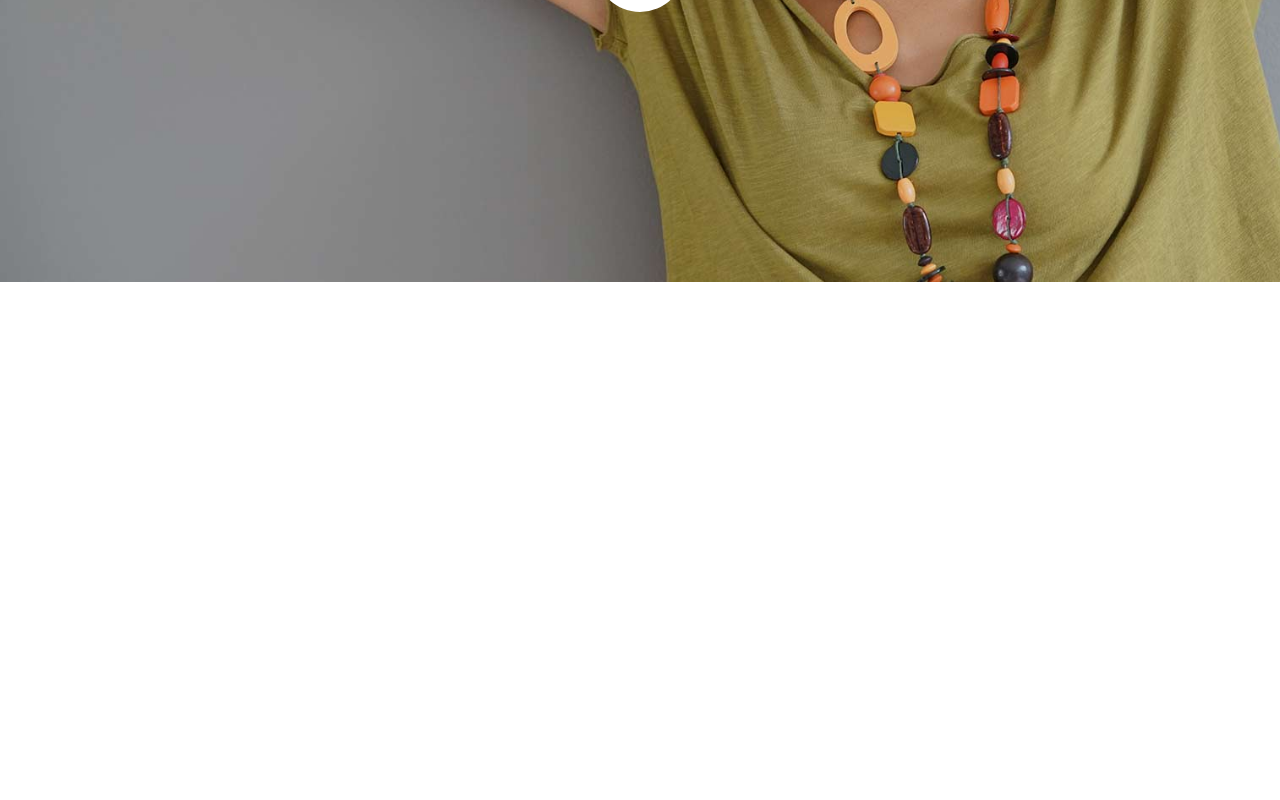
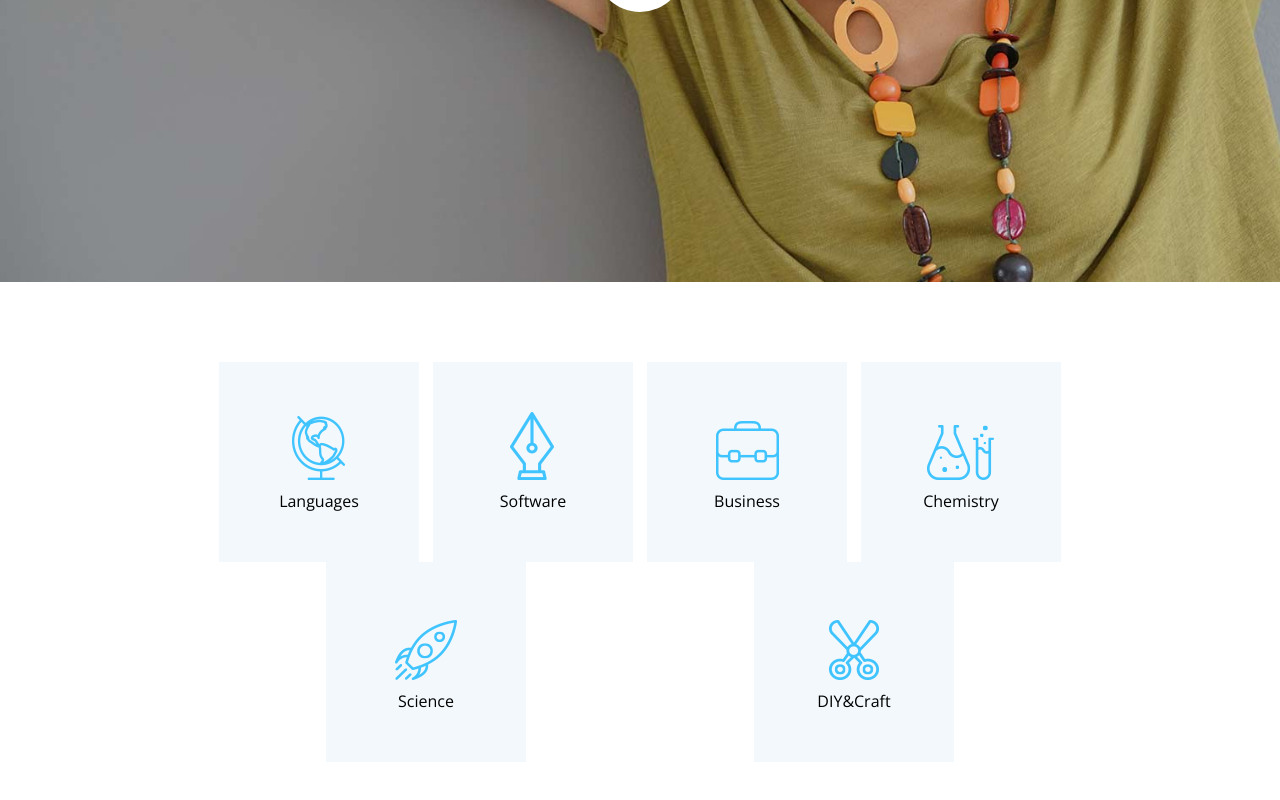
Before and after one commit to marcoceccarelli98/proj-html-vuejs, a Vue app: page / in a window 1280 px wide. Shown: the part 544-1344 px from the top of the page. Before the commit the page ends 826 px from the top, so only its background shows below. Built offline with nearby package versions, Linux system fonts and the light colour scheme.

Commit message:
[UPD] Containers

```diff
--- a/src/data/store.js
+++ b/src/data/store.js
@@ -35,27 +35,27 @@ export const store = reactive({
   homeIconList: [
     {
       title: "Languages",
-      icon: "/h5-custom-icon-1.png",
+      image: "/h5-custom-icon-1.png",
     },
     {
       title: "Software",
-      icon: "/h5-custom-icon-2.png",
+      image: "/h5-custom-icon-2.png",
     },
     {
       title: "Business",
-      icon: "/h5-custom-icon-3.png",
+      image: "/h5-custom-icon-3.png",
     },
     {
       title: "Chemistry",
-      icon: "/h5-custom-icon-4.png",
+      image: "/h5-custom-icon-4.png",
     },
     {
       title: "Science",
-      icon: "/h5-custom-icon-5.png",
+      image: "/h5-custom-icon-5.png",
     },
     {
       title: "DIY&Craft",
-      icon: "/h5-custom-icon-6.png",
+      image: "/h5-custom-icon-6.png",
     },
   ],
 
--- a/src/pages/AppMain.vue
+++ b/src/pages/AppMain.vue
@@ -21,8 +21,41 @@ export default {
   <main>
     <!-- CAROUSEL -->
     <ArrowsCarousel :carousel="store.homeCarousel" />
-    <div class="icon-list"></div>
+    <div class="container-70">
+      <div class="icon-list">
+        <div
+          v-for="(icon, index) in store.homeIconList"
+          class="icon-square"
+          :key="'icon' + index"
+        >
+          <img :src="icon.image" :alt="'image' + index" />
+          <span>{{ icon.title }}</span>
+        </div>
+      </div>
+    </div>
   </main>
 </template>
 
-<style scoped></style>
+<style scoped lang="scss">
+@use "../styles/partials/variables.scss" as *;
+
+.icon-list {
+  padding: 80px 20px;
+  display: flex;
+  flex-wrap: wrap;
+  justify-content: space-around;
+  .icon-square {
+    display: flex;
+    flex-direction: column;
+    justify-content: center;
+    align-items: center;
+    height: 200px;
+    width: 200px;
+    // padding: 40px;
+    background-color: $bg-home-icon-list;
+    img {
+      margin-bottom: 10px;
+    }
+  }
+}
+</style>
--- a/src/styles/partials/common.scss
+++ b/src/styles/partials/common.scss
@@ -1,3 +1,20 @@
+// GENERAL
 body {
   font-family: "Open Sans", sans-serif;
 }
+
+// CONTAINERS
+.container-70 {
+  width: 70%;
+  margin: 0 auto;
+}
+
+.container-80 {
+  width: 80%;
+  margin: 0 auto;
+}
+
+.container-90 {
+  width: 90%;
+  margin: 0 auto;
+}
--- a/src/styles/partials/variables.scss
+++ b/src/styles/partials/variables.scss
@@ -1,6 +1,7 @@
 // COLORS
 $primary-color: #40c4ff;
 $bg-about-carousel: #303b7a;
+$bg-home-icon-list: #f2f8fc;
 
 // LABELS
 $free-label: #ffd740;
```
